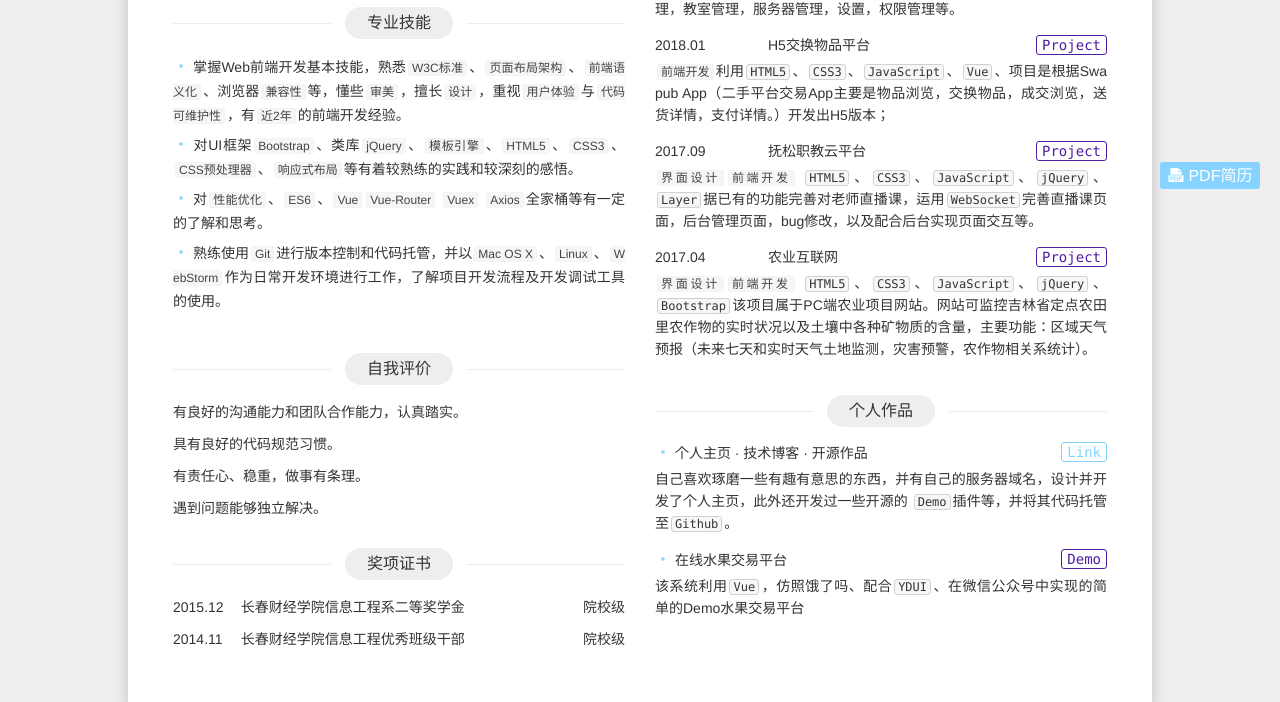
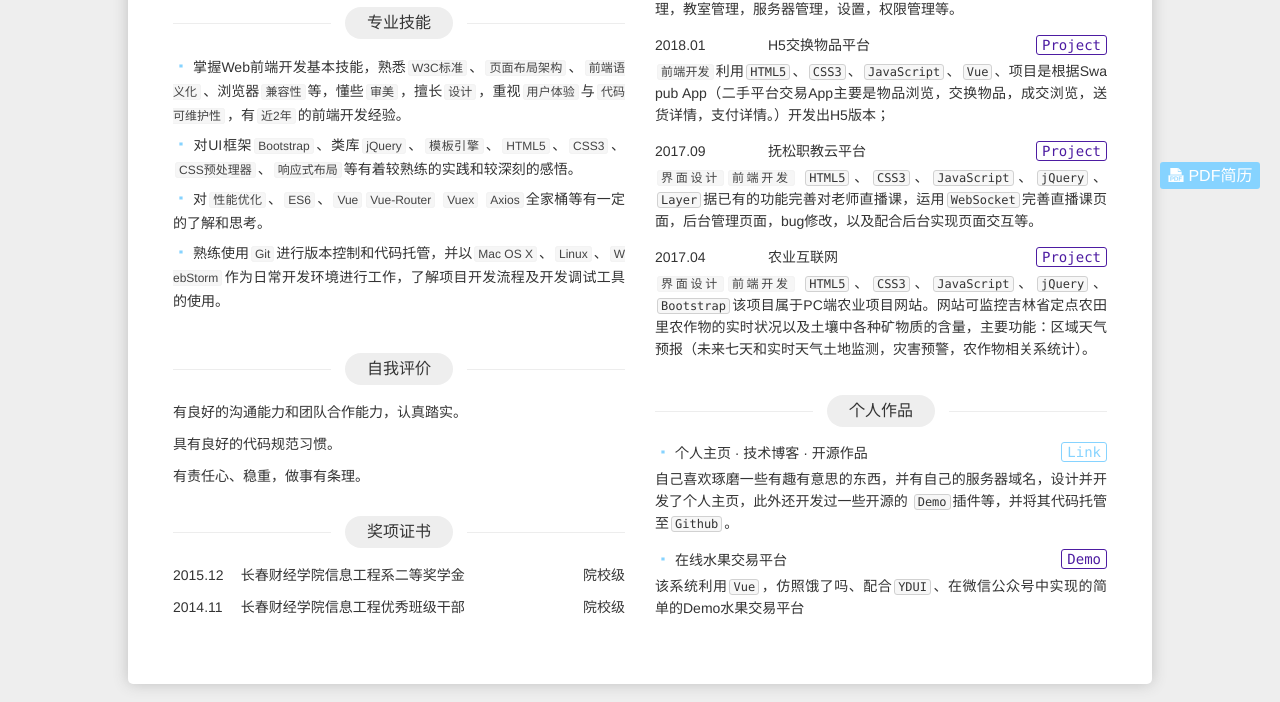
Before and after one commit to gaotianshuang/tsgao, a plain HTML site: page resume/index.html in a window 1280 px wide. Shown: the part 605-1307 px from the top of the page. Drawn offline with Linux system fonts and the light colour scheme.

Commit message:
简历样式调整

```diff
--- a/resume/index.html
+++ b/resume/index.html
@@ -105,8 +105,8 @@
                             </header>
                             <header class="item-hd"><h3>有责任心、稳重，做事有条理。</h3>
                             </header>
-                            <header class="item-hd"><h3>遇到问题能够独立解决。</h3>
-                            </header>
+                            <!-- <header class="item-hd"><h3>遇到问题能够独立解决。</h3>
+                            </header> -->
                         </div>
                     </div>
                 </section>
```
